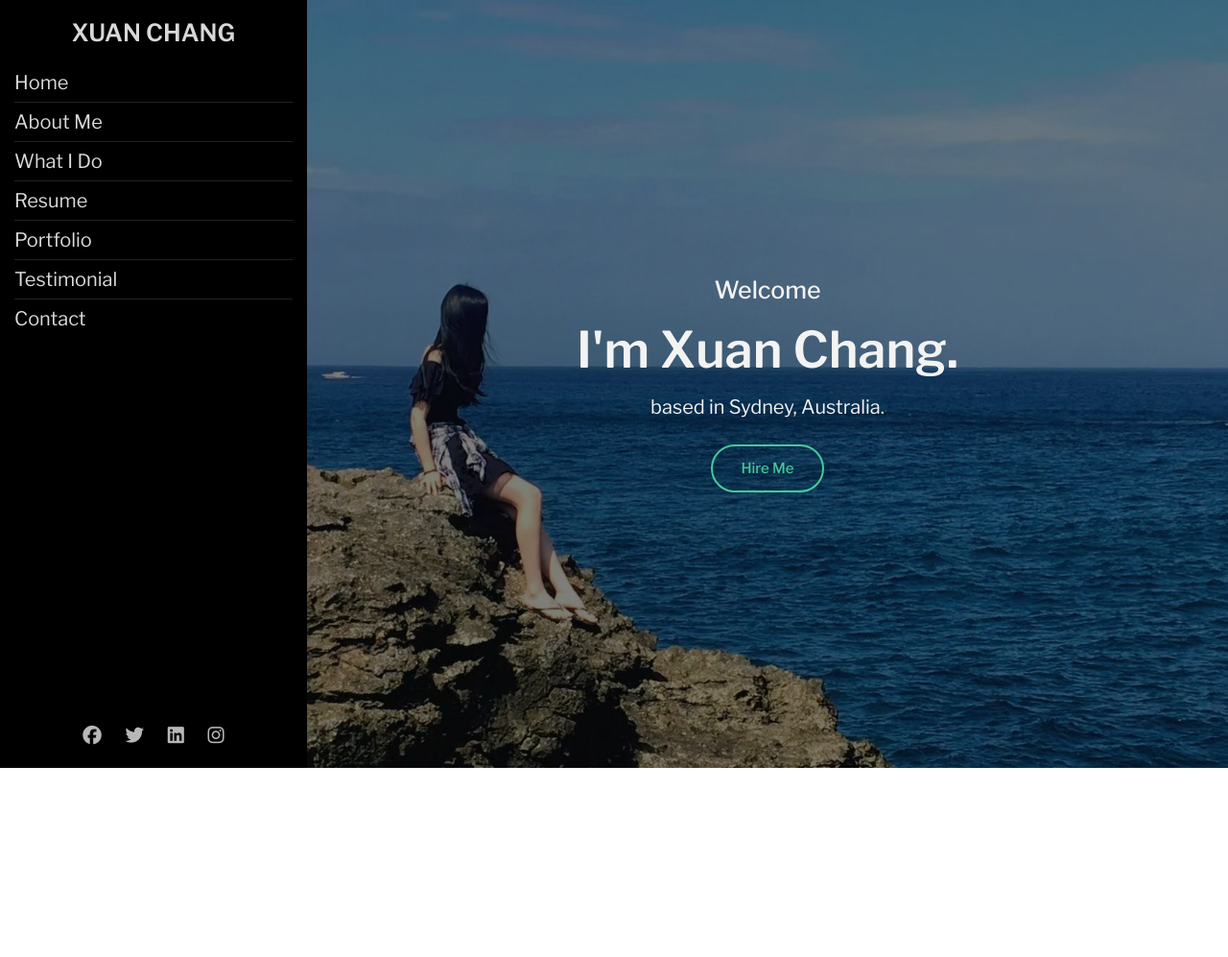
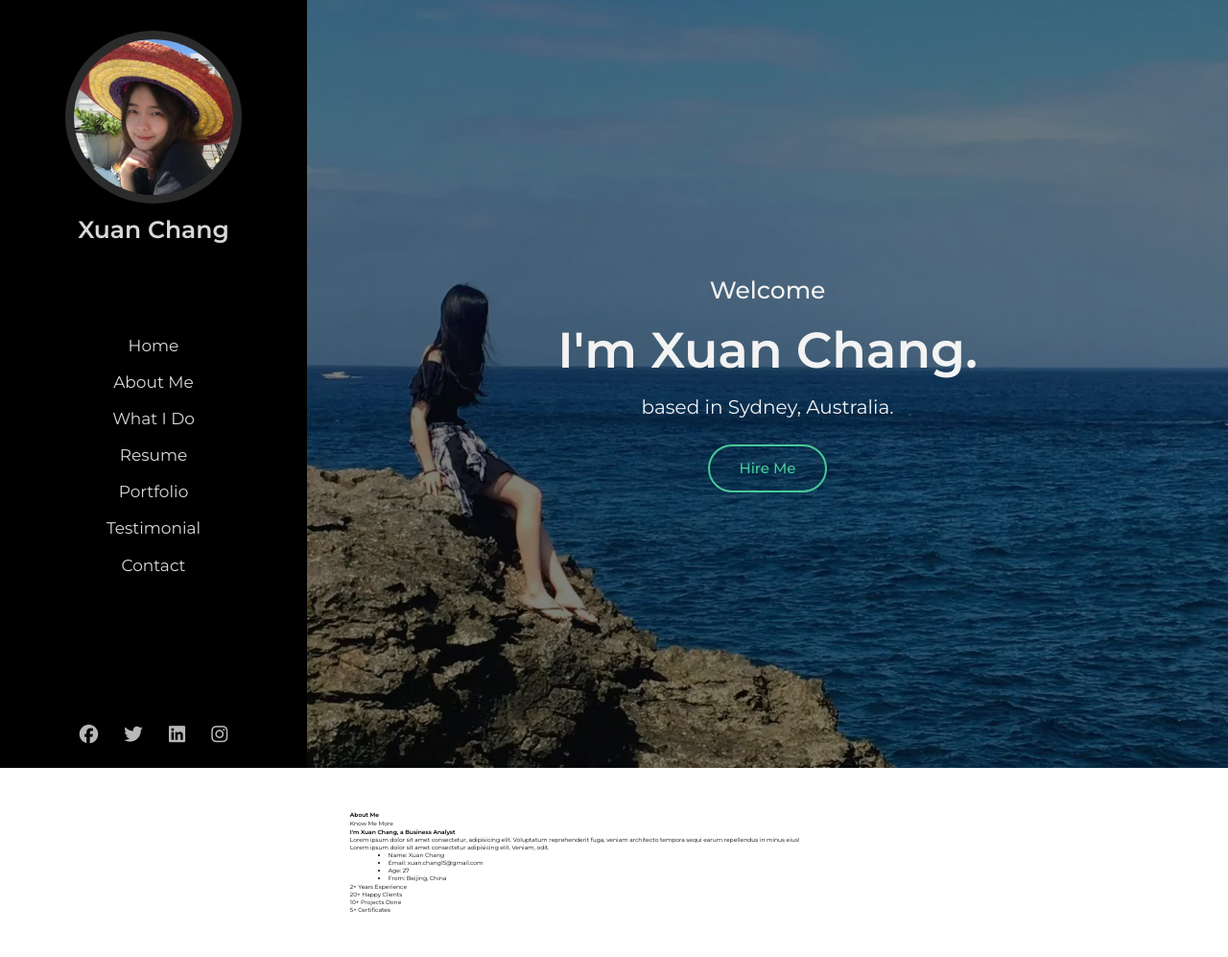
Before and after one commit to AllenBoxinHao/PersonalWebsite_XUAN, a plain HTML site: page index.html in a window 1280 px wide. Shown: the whole page at 96% size. Before the commit the page ends 890 px from the top, so only its background shows below. Drawn offline with nearby package versions, Linux system fonts and the light colour scheme.

Commit message:
sticky problem fixed

```diff
--- a/index.html
+++ b/index.html
@@ -41,7 +41,7 @@
     <link rel="preconnect" href="https://fonts.googleapis.com" />
     <link rel="preconnect" href="https://fonts.gstatic.com" crossorigin />
     <link
-      href="https://fonts.googleapis.com/css2?family=Libre+Franklin:wght@400;500;600&display=swap"
+      href="https://fonts.googleapis.com/css2?family=Montserrat:wght@400;500;600&display=swap"
       rel="stylesheet"
     />
     <script
@@ -51,10 +51,12 @@
   </head>
   <body>
     <section class="content">
-      <section class="navigation">
-        <nav id="collapsible" class="nav sticky__top collapsible">
-          <a class="nav__portrait" href="/"><img src="" </a>
-          <a class="nav__logo" href="/">XUAN CHANG</a>
+      <header class="navigation">
+        <nav id="collapsible" class="nav collapsible">
+          <a href="/"
+            ><img class="nav__portrait" src="./media/portrait.webp" />
+          </a>
+          <a class="nav__logo" href="/">Xuan Chang</a>
           <span class="social__icons">
             <i class="fab fa-facebook" title="Facebook"></i>
             <i class="fab fa-twitter" title="Twitter"></i>
@@ -72,7 +74,7 @@
             <li class="nav__items"><a href="#">Contact</a></li>
           </ul>
         </nav>
-      </section>
+      </header>
       <section class="body">
         <section id="home">
           <div class="home__wrap">
@@ -80,7 +82,7 @@
             <div class="home__bg"></div>
             <article class="home__content">
               <div class="container">
-                <p class="tx--2">Welcome</p>
+                <h1 class="tx--2">Welcome</h1>
                 <span class="tx--1">I'm Xuan Chang.</span>
                 <span class="tx--3">based in Sydney, Australia.</span>
                 <a href="#contact" class="btn btn--primary">Hire Me</a>
@@ -88,7 +90,59 @@
             </article>
           </div>
         </section>
-        <section id="about" class="section"></section>
+        <section id="about" class="section">
+          <div class="about__wrap">
+            <h2 class="text--bg">About Me</h2>
+            <p class="text--title">Know Me More</p>
+            <span class="separator__line"></span>
+          <article class="about__content">
+            <div class="content--primary">
+              <h2 class="text--title">
+                I'm <span class="text--primary">Xuan Chang</span>, a Business
+                Analyst
+              </h2>
+              <p>
+                Lorem ipsum dolor sit amet consectetur, adipisicing elit.
+                Voluptatum reprehenderit fuga, veniam architecto tempora sequi
+                earum repellendus in minus eius!
+              </p>
+              <p>
+                Lorem ipsum dolor sit amet consectetur adipisicing elit. Veniam,
+                odit.
+              </p>
+            </div>
+            <div class="content--secondary">
+              <ul>
+                <li>Name: Xuan Chang</li>
+                <li>Email: xuan.chang15@gmail.com</li>
+                <li>Age: 27</li>
+                <li>From: Beijing, China</li>
+              </ul>
+              <a href="#" class="btn--secondary"></a>
+            </div>
+            <div class="content--tertiary">
+              <div class="row">
+                <div class="brands">
+                  <span class="counter"> 2+ </span>
+                  <span class="desc"> Years Experience </span>
+                </div>
+                <div class="brands">
+                  <span class="counter"> 20+ </span>
+                  <span class="desc"> Happy Clients </span>
+                </div>
+                <div class="brands">
+                  <span class="counter"> 10+ </span>
+                  <span class="desc"> Projects Done </span>
+                </div>
+                <div class="brands">
+                  <span class="counter"> 5+ </span>
+                  <span class="desc"> Certificates </span>
+                </div>
+              </div>
+            </div>
+          </article>
+        </div>
+        </section>
         <section></section>
         <section></section>
         <section></section>
--- /dev/null
+++ b/scss/about.scss
@@ -0,0 +1,7 @@
+.about__wrap {
+  position: relative;
+  padding: 0 3.5vw;
+  .text--bg {
+
+  }
+}
--- a/scss/home.scss
+++ b/scss/home.scss
@@ -13,7 +13,7 @@
       opacity: 0.5;
     }
     .home__bg {
-      background-image: url("/media/bg.jpeg");
+      background-image: url("/media/bg.webp");
       background-size: cover;
       background-repeat: no-repeat;
       background-attachment: scroll;
--- a/scss/navigation.scss
+++ b/scss/navigation.scss
@@ -1,3 +1,8 @@
+.navigation {
+  position: sticky;
+  top: 0;
+  z-index: 2;
+
   .nav {
     position: relative;
     display: flex;
@@ -7,10 +12,8 @@
     align-items: center;
     padding: 1.2rem 1.5rem;
 
-  .sticky__top {
-    position: sticky;
-    top: 0;
-    z-index: 2;
+    .nav__portrait {
+      display: none;
     }
 
     .nav__logo {
@@ -50,7 +53,7 @@
     .nav__items > a {
       color: rgb(218, 218, 218);
       text-decoration: none;
-    font-size: 2rem;
+      font-size: 1.7rem;
       transition: color 0.5s;
     }
     .nav__items > a:hover {
@@ -82,24 +85,47 @@
       }
     }
   }
+}
 
 @media screen and (min-width: 1024px) {
   .content {
     display: flex;
+    justify-content: flex-end;
     .navigation {
       width: 25%;
-
+      position: fixed;
+      top: 0;
+      left: 0;
       .nav {
         flex-direction: column;
         height: 100vh;
+
         .social__icons {
           bottom: 1.5rem;
           right: auto;
           top: auto;
         }
-      }
         .nav__toggler {
           display: none;
+        }
+        .nav__portrait {
+          margin: 2rem 0 1rem 0;
+          height: 18rem;
+          width: auto;
+          border: 9px solid rgb(43, 43, 43);
+          border-radius: 50%;
+          display: inline-block;
+        }
+        .nav__list {
+          display: flex;
+          flex-direction: column;
+          align-items: center;
+          margin-top: 7rem;
+          line-height: 1.3;
+        }
+        .nav__items {
+          border: none;
+        }
       }
     }
     .body {
--- a/scss/style.scss
+++ b/scss/style.scss
@@ -12,7 +12,7 @@
   box-sizing: border-box;
 }
 body {
-  font-family: "Libre Franklin", sans-serif;
+  font-family: "Montserrat", sans-serif;
   margin: 0;
 }
 .section {
@@ -22,3 +22,4 @@ body {
 
 @import "./navigation.scss";
 @import "./home.scss";
+@import "./about.scss";
```
Also changed, not shown: css/style.css, 1 other file. Lines whose indentation alone changed are shown as unchanged.
